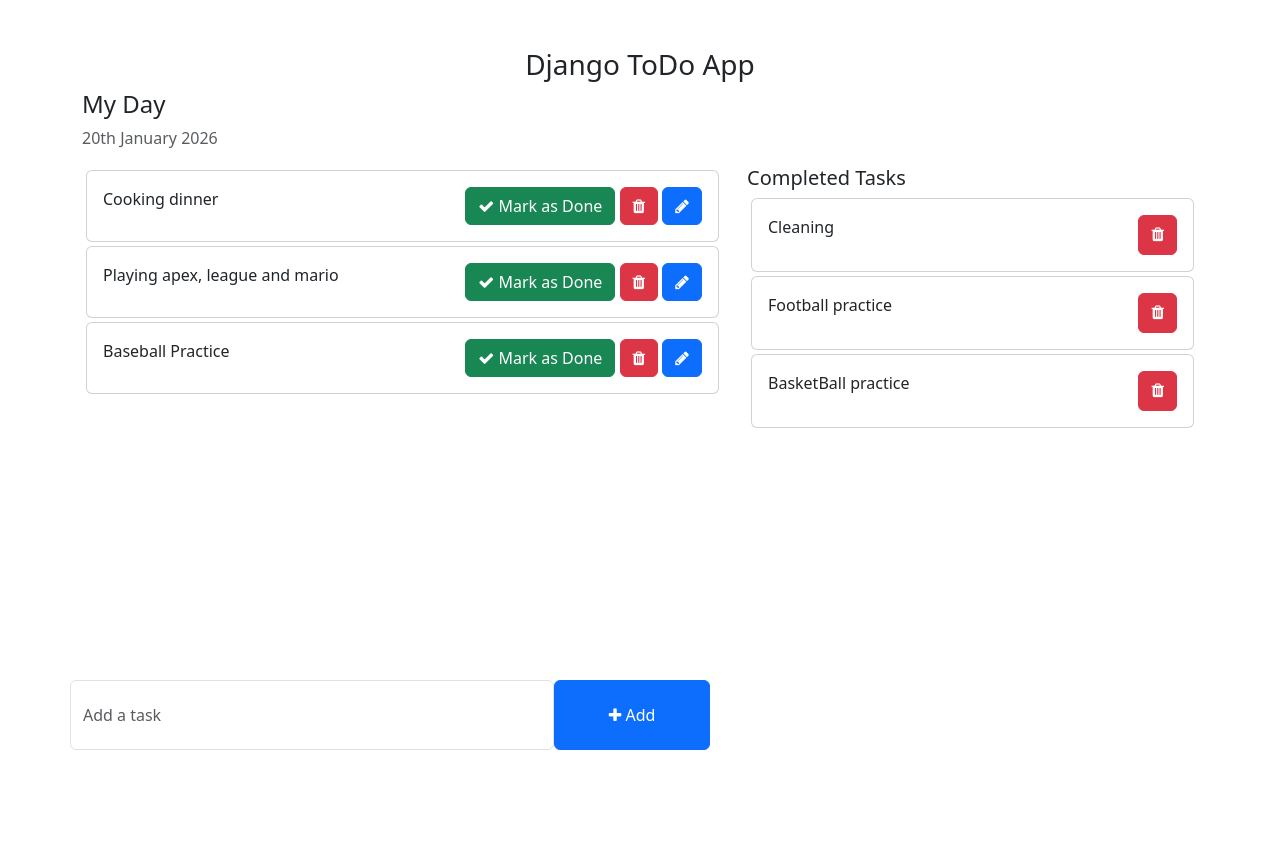
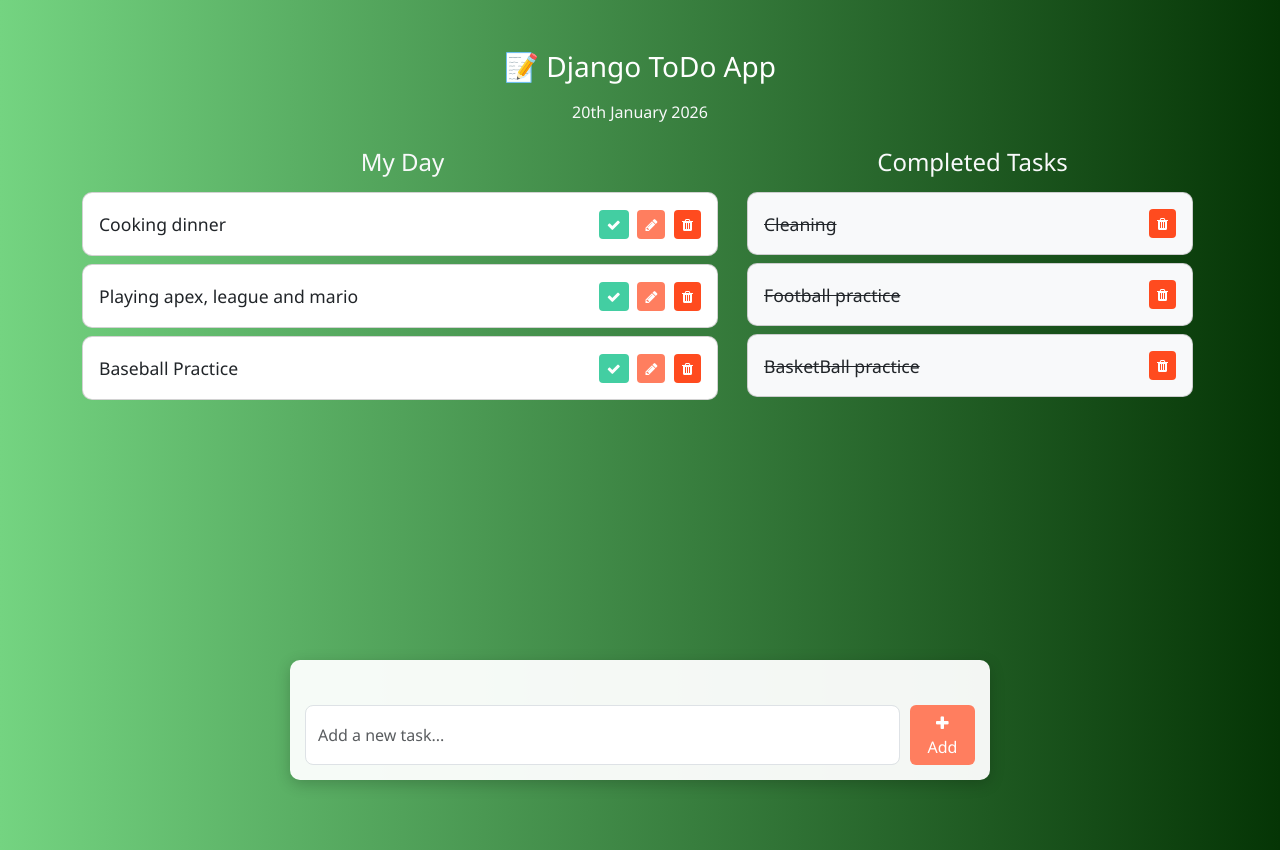
Before and after one commit to SweetCinnamonBun/django-todo, a Django app: page / in a window 1280 px wide. Before the commit the page ends 750 px from the top, so only its background shows below. Run offline with Django 4.2, Linux system fonts and the light colour scheme; data comes from the database, SQL or seed files in the repository; both versions use the stored data as it was after the commit.

Commit message:
new styling

```diff
--- a/templates/home-todo.html
+++ b/templates/home-todo.html
@@ -6,104 +6,171 @@
     <meta name="viewport" content="width=device-width, initial-scale=1.0" />
     <title>TODO LIST - Home</title>
 
-    <!-- Bootstrap -->
+    <!-- Bootstrap CSS -->
     <link
       href="https://cdn.jsdelivr.net/npm/bootstrap@5.3.1/dist/css/bootstrap.min.css"
       rel="stylesheet"
-      integrity="sha384-4bw+/aepP/YC94hEpVNVgiZdgIC5+VKNBQNGCHeKRQN+PtmoHDEXuppvnDJzQIu9"
-      crossorigin="anonymous"
     />
-    <script
-      src="https://cdn.jsdelivr.net/npm/bootstrap@5.3.1/dist/js/bootstrap.bundle.min.js"
-      integrity="sha384-HwwvtgBNo3bZJJLYd8oVXjrBZt8cqVSpeBNS5n7C8IVInixGAoxmnlMuBnhbgrkm"
-      crossorigin="anonymous"
-    ></script>
-    <!-- Font Awesome Icons -->
+    <!-- Font Awesome -->
     <link
       rel="stylesheet"
       href="https://cdnjs.cloudflare.com/ajax/libs/font-awesome/4.7.0/css/font-awesome.min.css"
     />
 
     <style>
+      body {
+       background: linear-gradient(to right, #74d481, #053505);
+        min-height: 100vh;
+        font-family: 'Segoe UI', Tahoma, Geneva, Verdana, sans-serif;
+        color: #333;
+      }
+
+      h3, h4, h5 {
+        color: #fff;
+      }
+
+      .container {
+        margin-top: 50px;
+      }
+
+      .card {
+        border-radius: 10px;
+        transition: transform 0.2s;
+      }
+
+      .card:hover {
+        transform: translateY(-3px);
+        box-shadow: 0 4px 15px rgba(0, 0, 0, 0.2);
+      }
+
+      .card-body {
+        display: flex;
+        justify-content: space-between;
+        align-items: center;
+        font-size: 1.1rem;
+      }
+
+      .task-list {
+        max-height: 450px;
+        overflow-y: auto;
+        padding-right: 5px;
+      }
+
       .form-control {
-        padding: 1.375rem 0.75rem !important;
+        border-radius: 0.5rem;
+      }
+
+      .btn-primary {
+        background-color: #ff7e5f;
+        border: none;
+      }
+
+      .btn-primary:hover {
+        background-color: #feb47b;
+      }
+
+      .btn-success {
+        background-color: #43cea2;
+        border: none;
+      }
+
+      .btn-success:hover {
+        background-color: #185a9d;
+      }
+
+      .btn-danger {
+        background-color: #ff4b1f;
+        border: none;
+      }
+
+      .btn-danger:hover {
+        background-color: #ff9068;
+      }
+
+      .task-input {
+        display: flex;
+        gap: 10px;
+        margin-top: 30px;
+      }
+
+      .task-input > i {
+        padding-block: 1rem;
+      }
+
+      .footer-form {
+        position: fixed;
+        bottom: 20px;
+        left: 50%;
+        transform: translateX(-50%);
+        width: 90%;
+        max-width: 700px;
+        background: rgba(255, 255, 255, 0.95);
+        padding: 15px;
+        border-radius: 10px;
+        box-shadow: 0 4px 15px rgba(0, 0, 0, 0.2);
       }
     </style>
   </head>
   <body>
-    <div class="container">
-      <h3 class="pt-5 text-center">Django ToDo App</h3>
-      <div class="row">
-        <h4>My Day</h4>
-        <p class="text-muted">{% now "jS F Y" %}</p>
-        <div class="col-md-7 col-lg-7" style="height: 450px; overflow: scroll">
-          <!-- List of all the tasks for the day -->
+    <div class="container text-center">
+      <h3 class="mb-3">📝 Django ToDo App</h3>
+      <p class="text-light mb-4">{% now "jS F Y" %}</p>
+
+      <div class="row gx-4">
+        <div class="col-md-7">
+          <h4 class="text-light mb-3">My Day</h4>
+          <div class="task-list">
             {% for task in tasks %}
-          <div class="card m-1">
+            <div class="card mb-2">
               <div class="card-body">
-              {{task.task}}
-              <span style="position: relative; float: right">
-                <a
-                  href="{% url 'mark_as_done' task.pk %}"
-                  class="btn btn-success"
-                  ><i class="fa fa-check"></i> Mark as Done</a
-                >
-                <a href="{% url 'delete_task' task.pk %}" class="btn btn-danger"
-                  ><i class="fa fa-trash"></i
-                ></a>
-                <a href="{% url 'edit_task' task.pk %}" class="btn btn-primary"
-                  ><i class="fa fa-pencil"></i
-                ></a>
+                <span>{{ task.task }}</span>
+                <span>
+                  <a href="{% url 'mark_as_done' task.pk %}" class="btn btn-success btn-sm me-1">
+                    <i class="fa fa-check"></i>
+                  </a>
+                  <a href="{% url 'edit_task' task.pk %}" class="btn btn-primary btn-sm me-1">
+                    <i class="fa fa-pencil"></i>
+                  </a>
+                  <a href="{% url 'delete_task' task.pk %}" class="btn btn-danger btn-sm">
+                    <i class="fa fa-trash"></i>
+                  </a>
                 </span>
               </div>
             </div>
             {% endfor %}
           </div>
-        <div class="col-md-5 col-lg-5">
-          <h5>Completed Tasks</h5>
-          <!-- List of all the tasks that have completed -->
-          {% for task in completed_tasks%}
-          <div class="card m-1">
-            <div class="card-body d-flex justify-content-between">
-              <p>{{task.task}}</p>
-              <a
-                href="{% url 'mark_as_undone' task.pk %}"
-                class="btn btn-danger"
-                ><i class="fa fa-trash"></i
-              ></a>
+        </div>
+        <div class="col-md-5">
+          <h4 class="text-light mb-3">Completed Tasks</h4>
+          <div class="task-list">
+            {% for task in completed_tasks %}
+            <div class="card mb-2 bg-light">
+              <div class="card-body d-flex justify-content-between align-items-center">
+                <span class="text-decoration-line-through">{{ task.task }}</span>
+                <a href="{% url 'mark_as_undone' task.pk %}" class="btn btn-danger btn-sm">
+                  <i class="fa fa-trash"></i>
+                </a>
               </div>
             </div>
             {% endfor %}
           </div>
         </div>
-      <div class="row">
-        <div
-          class="col-md-6 col-lg-6 p-0"
-          style="position: absolute; bottom: 50px"
-        >
-          <!-- To Do Form -->
-          <form action="{% url 'addTask' %}" method="POST">
+      </div>
+    </div>
+    <div class="footer-form">
+      <form action="{% url 'addTask' %}" method="POST" class="task-input">
         {% csrf_token %}
-            <div class="form-group">
-              <span style="display: flex">
         <input
           type="text"
           name="task"
           class="form-control"
-                  placeholder="Add a task"
+          placeholder="Add a new task..."
+          required
         />
-                <button
-                  type="submit"
-                  class="btn btn-primary"
-                  style="width: 200px"
-                >
+        <button type="submit" class="btn btn-primary">
           <i class="fa fa-plus"></i> Add
         </button>
-              </span>
-            </div>
       </form>
-        </div>
-      </div>
     </div>
   </body>
 </html>
--- a/todo/settings.py
+++ b/todo/settings.py
@@ -25,7 +25,7 @@ SECRET_KEY = "django-insecure-w^#s8k#0+n0@(7m@kbug8$xjk9mywxsv0pvc-3n3+ur86x2eds
 # SECURITY WARNING: don't run with debug turned on in production!
 DEBUG = True
 
-ALLOWED_HOSTS = ["django-todo-um0y.onrender.com"]
+ALLOWED_HOSTS = ["django-todo-um0y.onrender.com", "localhost", "127.0.0.1"]
 
 
 # Application definition
```
Also changed, not shown: templates/edit_task.html (+54 -13 lines), db.sqlite3. Lines whose indentation alone changed are shown as unchanged.
